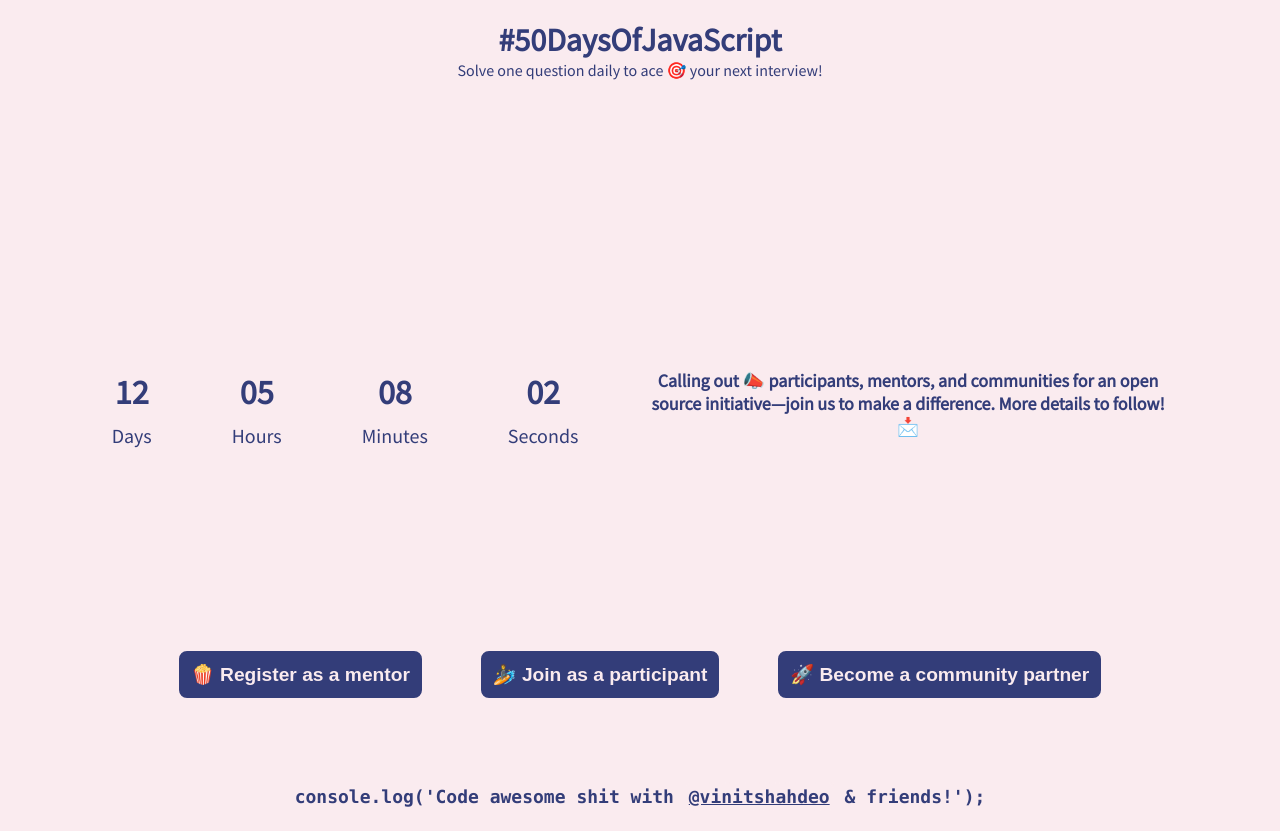
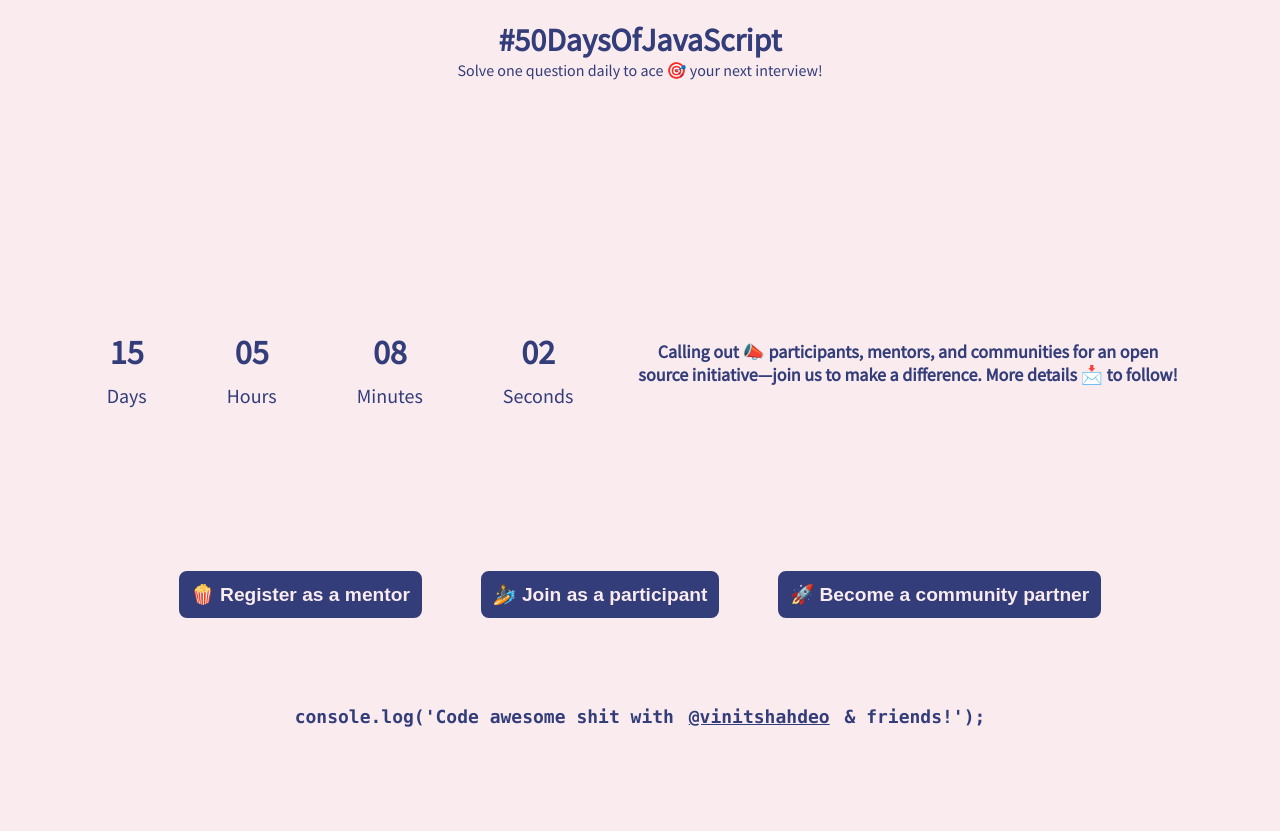
Before and after one commit to vinitshahdeo/50DaysOfJavaScript, a React (Create React App) app: page / in a window 1280 px wide. After the commit the page ends 800 px from the top, so only its background shows below. Built offline with nearby package versions, Linux system fonts and the light colour scheme.

Commit message:
Minor fixes + updated the date

```diff
--- a/src/App.css
+++ b/src/App.css
@@ -37,7 +37,7 @@ body {
   align-items: center;
   display: flex;
   justify-content: center;
-  height: 70vh;
+  height: 60vh;
   margin-top: 8px;
   padding: 10px;
   text-align: center;
@@ -47,11 +47,11 @@ body {
   align-items: center;
   display: flex;
   /* display: flex; */
-  height: 70vh;
+  height: 60vh;
   margin-top: 8px;
   padding: 10px;
   text-align: center;
-  width: 550px;
+  width: 560px;
 }
 .container {
   display: flex;
@@ -160,6 +160,7 @@ body {
     border: none;
     font-size: 1.1rem;
     font-weight: 500;
+    border: 2px solid var(--primary);
     color: #faebefff;
   }
 
--- a/src/App.js
+++ b/src/App.js
@@ -15,11 +15,11 @@ function App() {
       </div>
       <div className="container">
         <div className="container_1">
-          <Timer deadline="January 20, 2023" />
+          <Timer deadline="January 23, 2023" />
         </div>
         <div className="container_2">
           <h3>
-            Calling out 📣 participants, mentors, and communities for an open source initiative—join us to make a difference. More details to follow! 📩
+            Calling out 📣 participants, mentors, and communities for an open source initiative—join us to make a difference. More details 📩 to follow!
           </h3>
         </div>
       </div>
```
Also changed, not shown: 1 other file (tests, documents, lock files or other folders).
